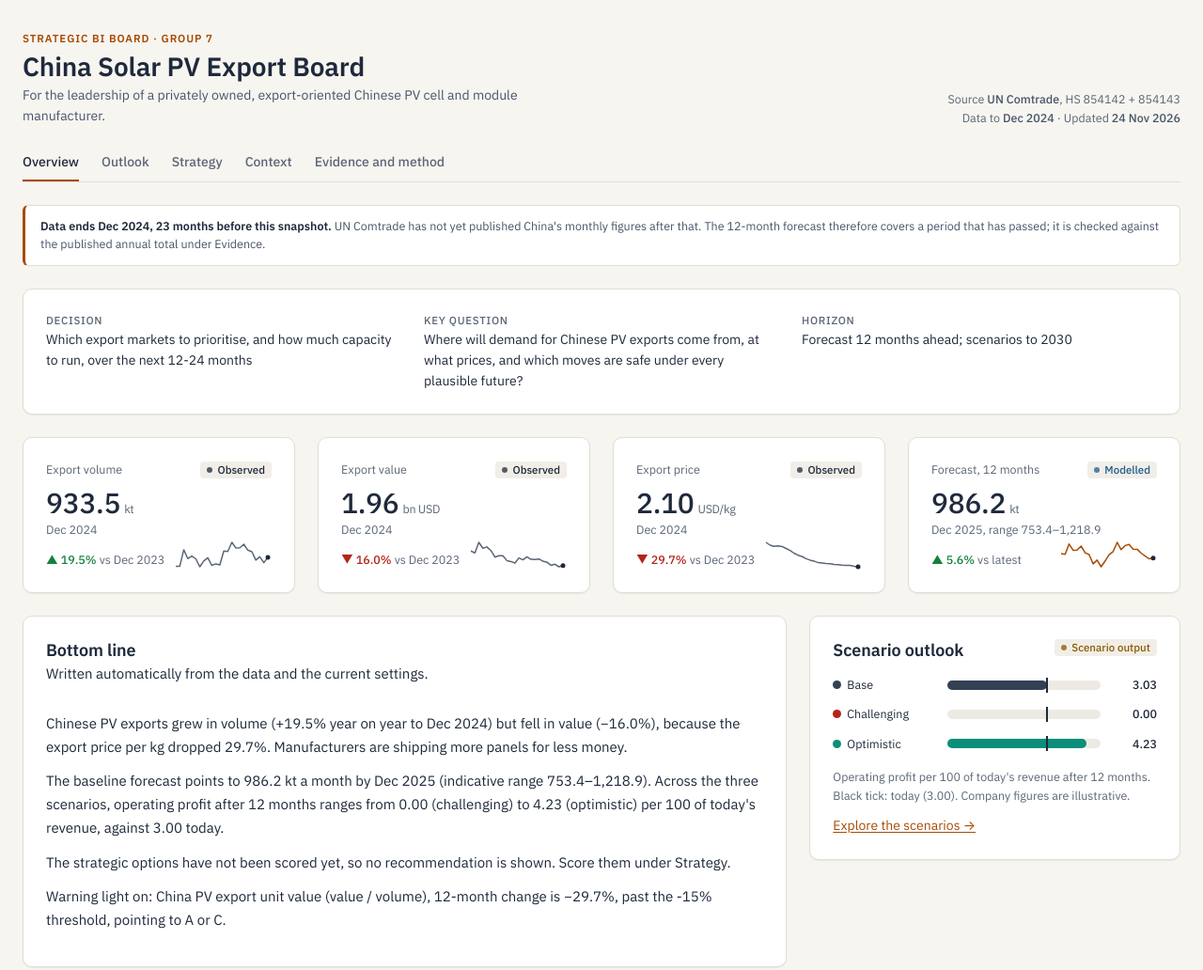
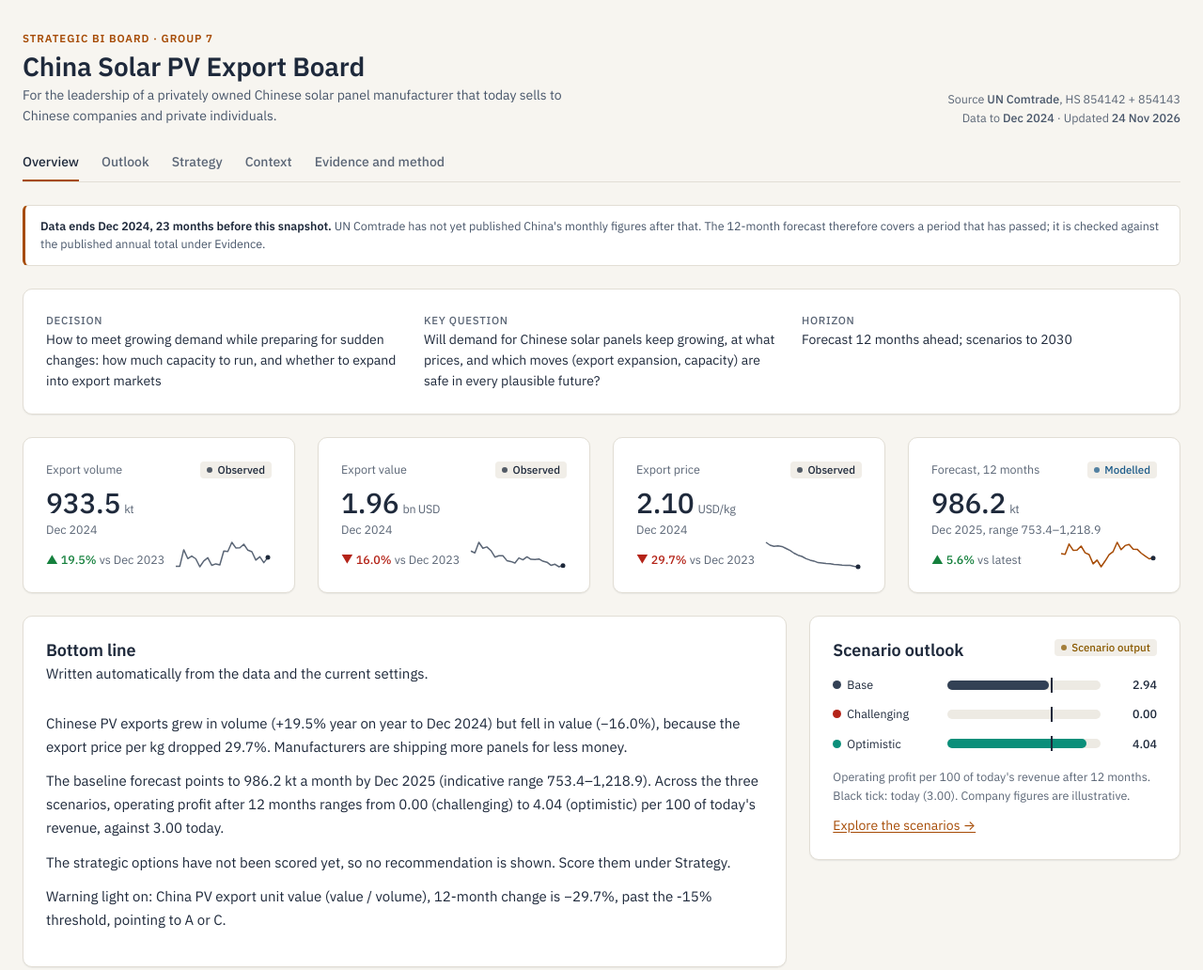
Before and after one commit to raulnjjoshi-hub/china-solar-bi, a plain HTML site: page site/index.html in a window 1280 px wide. Shown: the top 1032 px of the page at 94% size. Drawn offline with Linux system fonts and the light colour scheme.

Commit message:
Align case with team: manufacturer selling mainly in China, deciding capacity and export expansion. Export share 20% (illustrative); limits explain exports as the industry indicator.

```diff
--- a/site/data.js
+++ b/site/data.js
@@ -1,6 +1,6 @@
 window.BOARD = {
  "meta": {
-  "built": "2026-11-24 12:46",
+  "built": "2026-11-26 12:47",
   "demo": false,
   "snapshot": "2026-11-24",
   "horizon": 12
@@ -10,9 +10,9 @@ window.BOARD = {
    "Country": "China",
    "Industry": "Renewable energy, focus on solar PV manufacturing (cells and modules)",
    "Group": "Group 7",
-   "Intended user": "A privately owned, export-oriented Chinese PV cell and module manufacturer (strategy and sales leadership)",
-   "Decision": "Which export markets to prioritise, and how much capacity to run, over the next 12-24 months",
-   "Key question": "Where will demand for Chinese PV exports come from, at what prices, and which moves are safe under every plausible future?",
+   "Intended user": "A privately owned Chinese solar panel manufacturer that today sells to Chinese companies and private individuals (management team)",
+   "Decision": "How to meet growing demand while preparing for sudden changes: how much capacity to run, and whether to expand into export markets",
+   "Key question": "Will demand for Chinese solar panels keep growing, at what prices, and which moves (export expansion, capacity) are safe in every plausible future?",
    "Forecast horizon": "12 months ahead, monthly data",
    "Scenario horizon": "To 2030",
    "Why this context matters": null,
@@ -516,12 +516,12 @@ window.BOARD = {
     "status": "Proposal"
    },
    "share": {
-    "value": 50.0,
+    "value": 20.0,
     "min": 0.0,
     "max": 100.0,
     "label": "Share of the company's sales that are exports",
     "unit": "%",
-    "basis": "Illustrative.",
+    "basis": "Illustrative. The company sells mainly in China today; 20% stands for early export sales. Team to set.",
     "status": "Proposal"
    },
    "beta": {
@@ -530,7 +530,7 @@ window.BOARD = {
     "max": 2.0,
     "label": "Company volume sensitivity to market export volume",
     "unit": "x",
-    "basis": "1.0 = company moves with the market.",
+    "basis": "1.0 = the company's volume moves with China's PV export volume, used as the monthly indicator of industry output (no monthly domestic sales data).",
     "status": "Proposal"
    }
   },
--- a/site/index.html
+++ b/site/index.html
@@ -353,7 +353,7 @@ const verdictTag=k=>({bench:tag('plain','Benchmark'),none:tag('prop','Not scored
 
 /* ================= header ================= */
 function header(){const b=C.brief||{},s=volSer();
-  $('h-sub').textContent=`For the leadership of ${(b['Intended user']||'a privately owned Chinese PV manufacturer').replace(/^A /,'a ').replace(/ \(strategy and sales leadership\)/,'')}.`;
+  $('h-sub').textContent=`For the leadership of ${(b['Intended user']||'a privately owned Chinese PV manufacturer').replace(/^A /,'a ').replace(/ \([^)]*\)$/,'')}.`;
   const src=B.meta.demo?'<b style="color:var(--down)">Demo data, not evidence</b>':'Source <b>UN Comtrade</b>, HS 854142 + 854143';
   $('meta').innerHTML=`${src}<br>${s?`Data to <b>${esc(fmtMonth(s.time[s.time.length-1]))}</b> · `:''}Updated <b>${esc(fmtDate(B.meta.snapshot||B.meta.built))}</b>`;
   $('demo').innerHTML=B.meta.demo?'<div class="note demo"><b>Demo mode.</b> Synthetic placeholder series for layout testing. Real data replaces them once data/processed/catalog.json exists.</div>':''}
@@ -553,6 +553,7 @@ const PROMPTS=[
  ['Check the work','Act as a sceptical reviewer: recompute the holdout errors independently, list every claim that rests on judgement, and say which assumption changes the result most.']];
 const LIMITS=[
  'Monthly data ends December 2024. The forecast covers a period that has already passed; it is checked against the published 2025 annual total, not against monthly figures.',
+ 'The company sells mainly in China, but no monthly data on domestic panel sales is public. China\'s monthly PV exports are used as the indicator of industry output, prices and the export opportunity.',
  'Export figures cover all Chinese exporters, not one company. Company revenue and profit are illustrative and show sensitivity, not real results.',
  'There is no split by destination yet, so the board cannot show which export markets are growing.',
  'News effects, scenario assumptions and option scores are team judgement. Proposals are marked until the team has reviewed them.',
```
Also changed, not shown: 2 other files.
